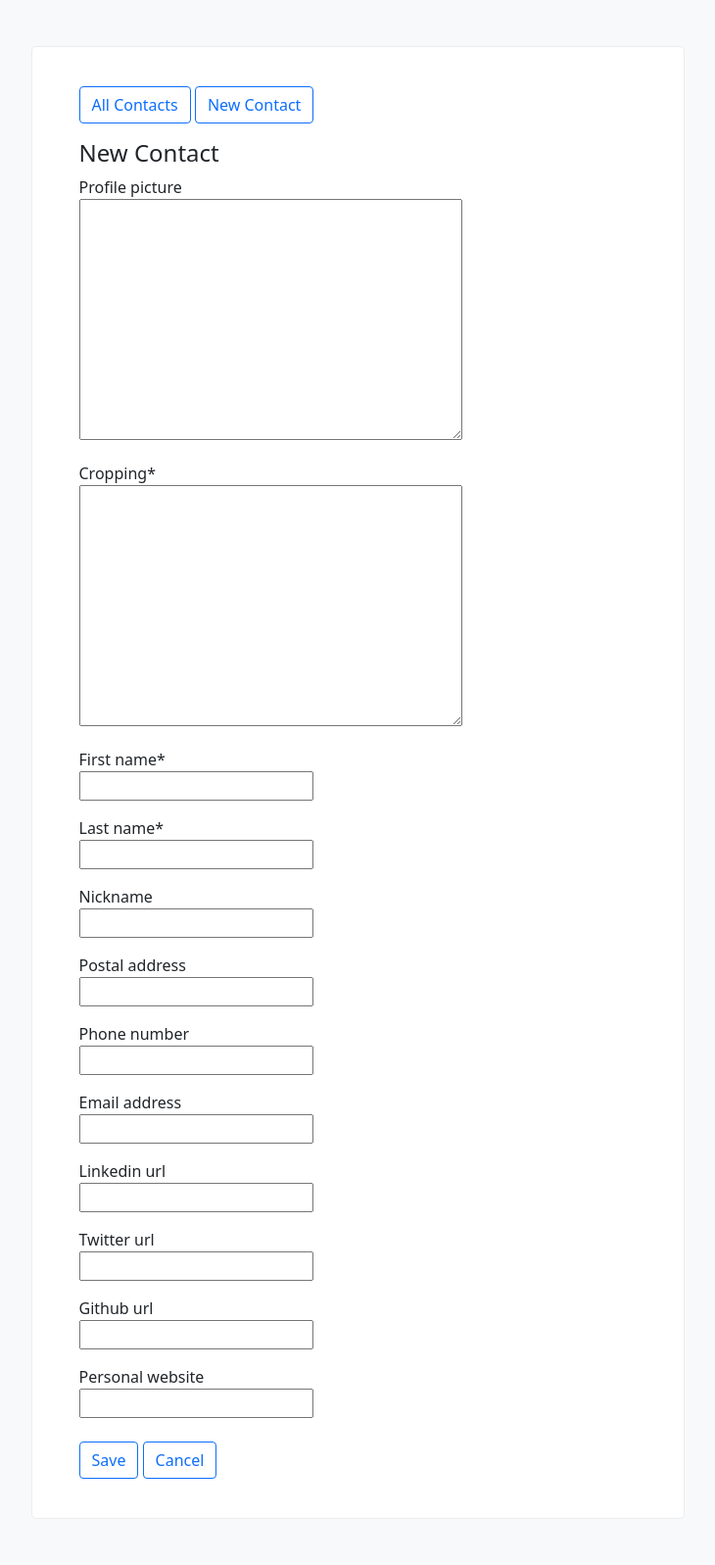
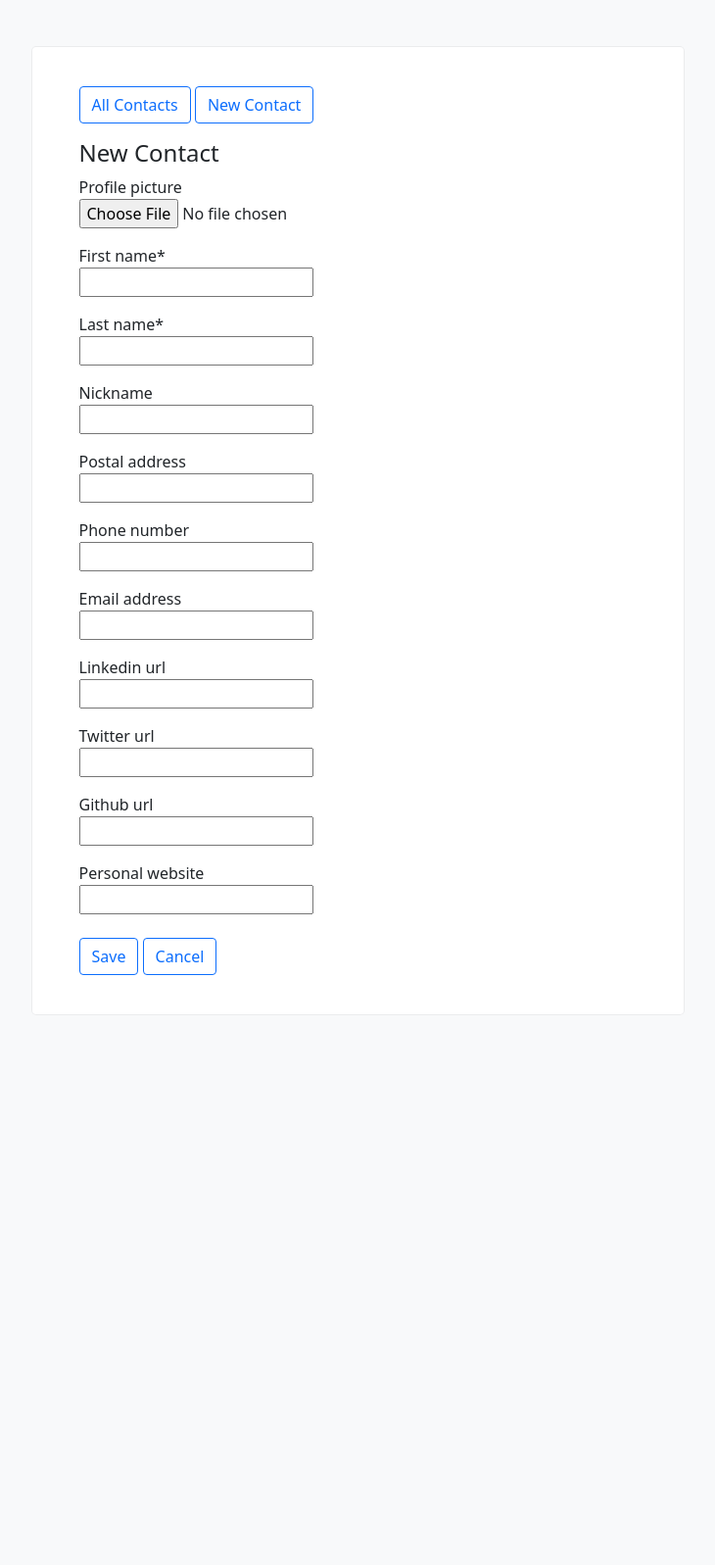
Before and after one commit to 4ka0/simple_contacts, a Django app: page /new/ in a window 1280 px wide. Shown: the whole page at 98% size, without its empty margins (275-1005 px from the left). After the commit the page ends 1036 px from the top, so only its background shows below. Run offline with Django 3.2, Linux system fonts and the light colour scheme; some libraries are stand-ins or nearby versions.

Commit message:
Removed django-image-cropping

```diff
--- a/contacts/forms.py
+++ b/contacts/forms.py
@@ -12,7 +12,7 @@ class ContactForm(forms.ModelForm):
 
         fields = (
             'profile_picture',
-            'cropping',
+            # 'cropping',
             'first_name',
             'last_name',
             'nickname',
--- a/contacts/models.py
+++ b/contacts/models.py
@@ -2,14 +2,14 @@ from django.db import models
 from django.urls import reverse
 from django.utils import timezone
 
-from image_cropping import ImageCropField
-from image_cropping import ImageRatioField
+# from image_cropping import ImageCropField
+# from image_cropping import ImageRatioField
 
 
 class Contact(models.Model):
 
-    profile_picture = ImageCropField(blank=True, upload_to='images')
-    cropping = ImageRatioField('profile_picture', '200x200')
+    profile_picture = models.ImageField(blank=True, upload_to='images')
+    # cropping = ImageRatioField('profile_picture', '200x200')
 
     first_name = models.CharField(max_length=50)
     last_name = models.CharField(max_length=50)
--- a/templates/base.html
+++ b/templates/base.html
@@ -7,8 +7,6 @@
     <link rel="stylesheet" href="{% static 'css/base.css' %}">
     <link rel="stylesheet" href="https://cdn.jsdelivr.net/npm/bootstrap@5.0.0-beta1/dist/css/bootstrap.min.css" integrity="sha384-giJF6kkoqNQ00vy+HMDP7azOuL0xtbfIcaT9wjKHr8RbDVddVHyTfAAsrekwKmP1" crossorigin="anonymous">
     <title>Contacts</title>
-    {% block head_mixin %}
-    {% endblock head_mixin %}
 </head>
 <body>
     <main class="main-background mb-5">
--- a/templates/contact_detail.html
+++ b/templates/contact_detail.html
@@ -1,6 +1,4 @@
 {% extends 'base.html' %}
-
-{% load cropping %}
 
 {% block content %}
 
--- a/templates/contact_edit.html
+++ b/templates/contact_edit.html
@@ -1,11 +1,6 @@
 {% extends 'base.html' %}
 
 {% load crispy_forms_tags %}
-{% load cropping %}
-
-{% block head_mixin %}
-    {{ form.media }}
-{% endblock head_mixin %}
 
 {% block content %}
 
--- a/templates/contact_new.html
+++ b/templates/contact_new.html
@@ -1,11 +1,6 @@
 {% extends 'base.html' %}
 
 {% load crispy_forms_tags %}
-{% load cropping %}
-
-{% block head_mixin %}
-    {{ form.media }}
-{% endblock head_mixin %}
 
 {% block content %}
 
@@ -20,13 +15,6 @@
             <div class="form-group mb-3">
                 {{ form.profile_picture|as_crispy_field }}
             </div>
-
-
-
-            <div class="form-group mb-3">
-                {{ form.cropping|as_crispy_field }}
-            </div>
-
 
 
             <div class="form-group mb-3">
```
Also changed, not shown: config/settings.py (+7 -3 lines), contacts/admin.py (+5 -2 lines), 2 other files.
